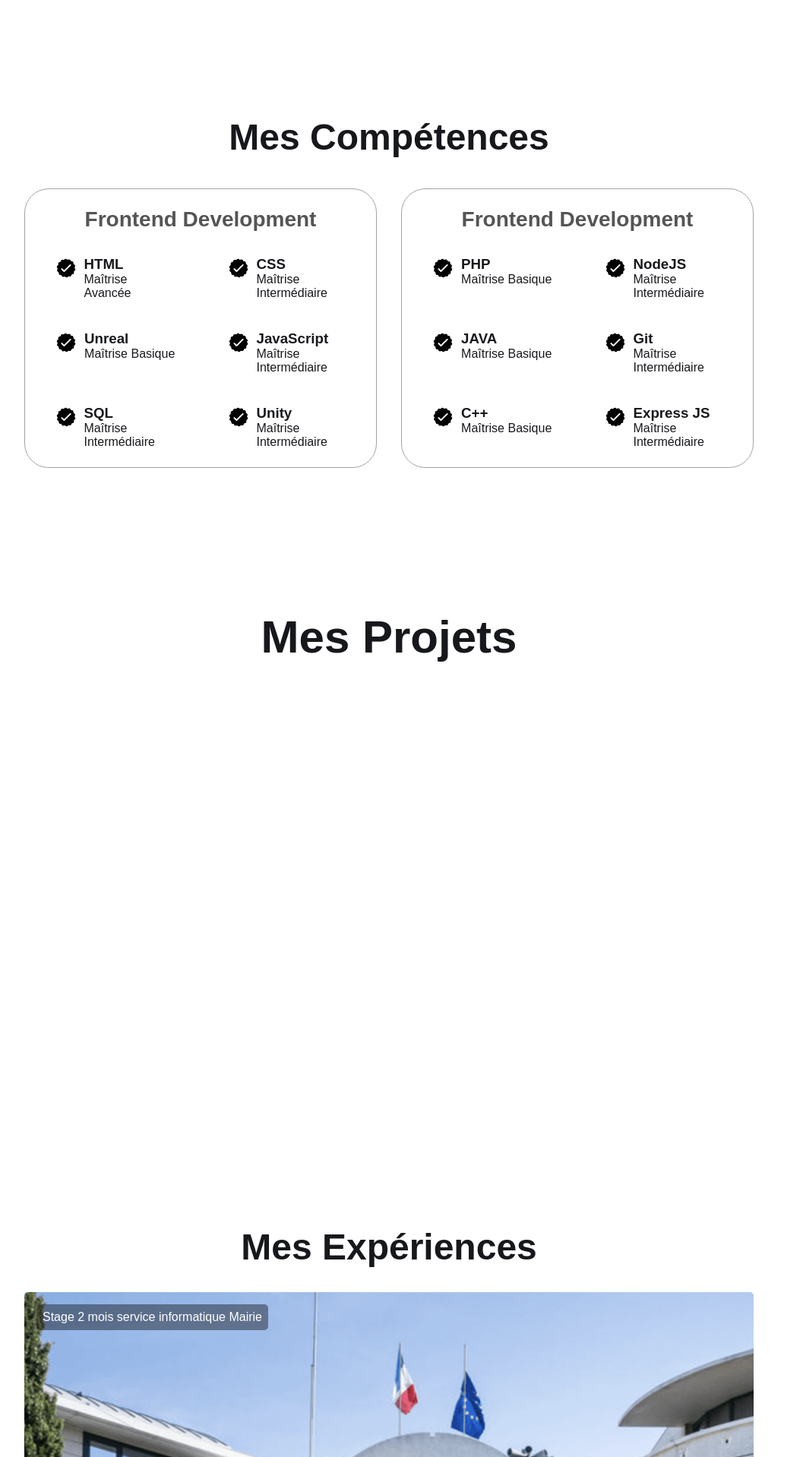
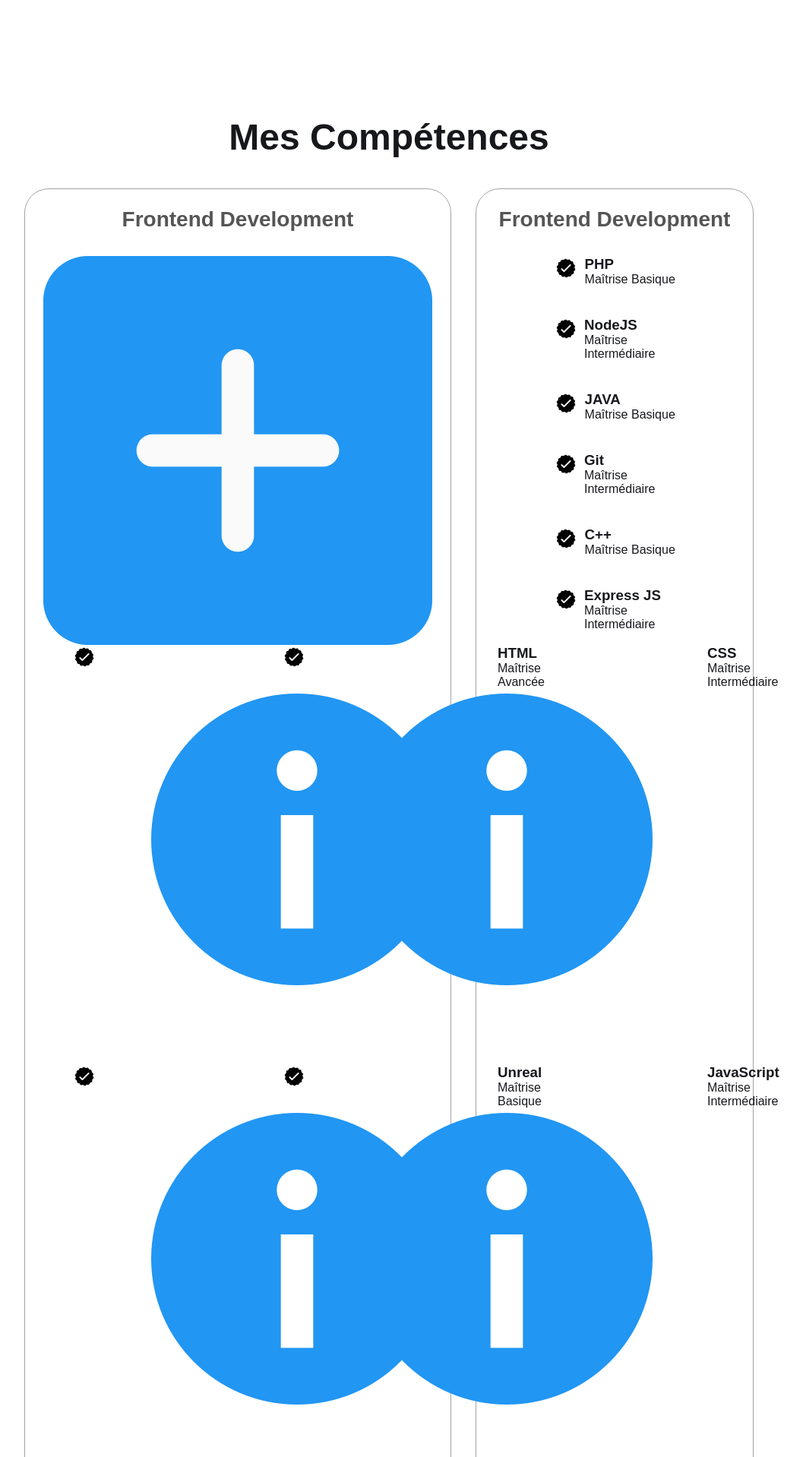
Before and after one commit to Hallexxx/protfoliophp, a PHP site: page / in a window 1280 px wide. Shown: the part 637-2555 px from the top of the page at 76% size, without its empty margins (128-1185 px from the left). Run offline with PHP 8.4, Linux system fonts and the light colour scheme; data comes from the database, SQL or seed files in the repository; some libraries are stand-ins or nearby versions.

Commit message:
rezrzrez

```diff
--- a/css/portfolio.css
+++ b/css/portfolio.css
@@ -331,12 +331,6 @@
   margin-bottom: 5%;
 }
 
-.project-container {
-  display: flex;
-  justify-content: space-between;
-  margin-right: 10%; /* Ajustez selon vos besoins */
-}
-
 .color-container {
   border-color: rgb(163, 163, 163);
   background: rgb(250, 250, 250);
--- a/pages/portfolio.php
+++ b/pages/portfolio.php
@@ -73,10 +73,12 @@
 
                 echo '<div class="details-container">';
                 echo '<h2 class="experience-sub-title">Frontend Development</h2>';
+                echo '<img src="plus.png" alt="">';
                 echo '<div class="article-container">';
                 foreach ($skills_group_1 as $skill) {
                     echo '<article>';
                     echo '<img src="images/checkmark.png" alt="Experience icon" class="icon"/>';
+                    echo '<img src="info.png" alt="">';
                     echo '<div>';
                     echo '<h3>' . $skill['skill_name'] . '</h3>';
                     echo '<p>Maîtrise ' . $skill['niveau'] . '</p>';
@@ -111,8 +113,6 @@
         <div class="experience-details-container" >
             <div class="about-containers">
                 <?php
-                echo '<div class="project-container">';
-
                 foreach ($projets as $projet) {
                     echo '<div class="details-container color-container">';
                     echo '<div class="article-container">';
@@ -124,8 +124,6 @@
                     echo '</div>';
                     echo '</div>';
                 }
-
-                echo '</div>';
                 ?>
             </div>
         </div>
```
Also changed, not shown: info.png (added), moins.png (added), plus.png (added).
